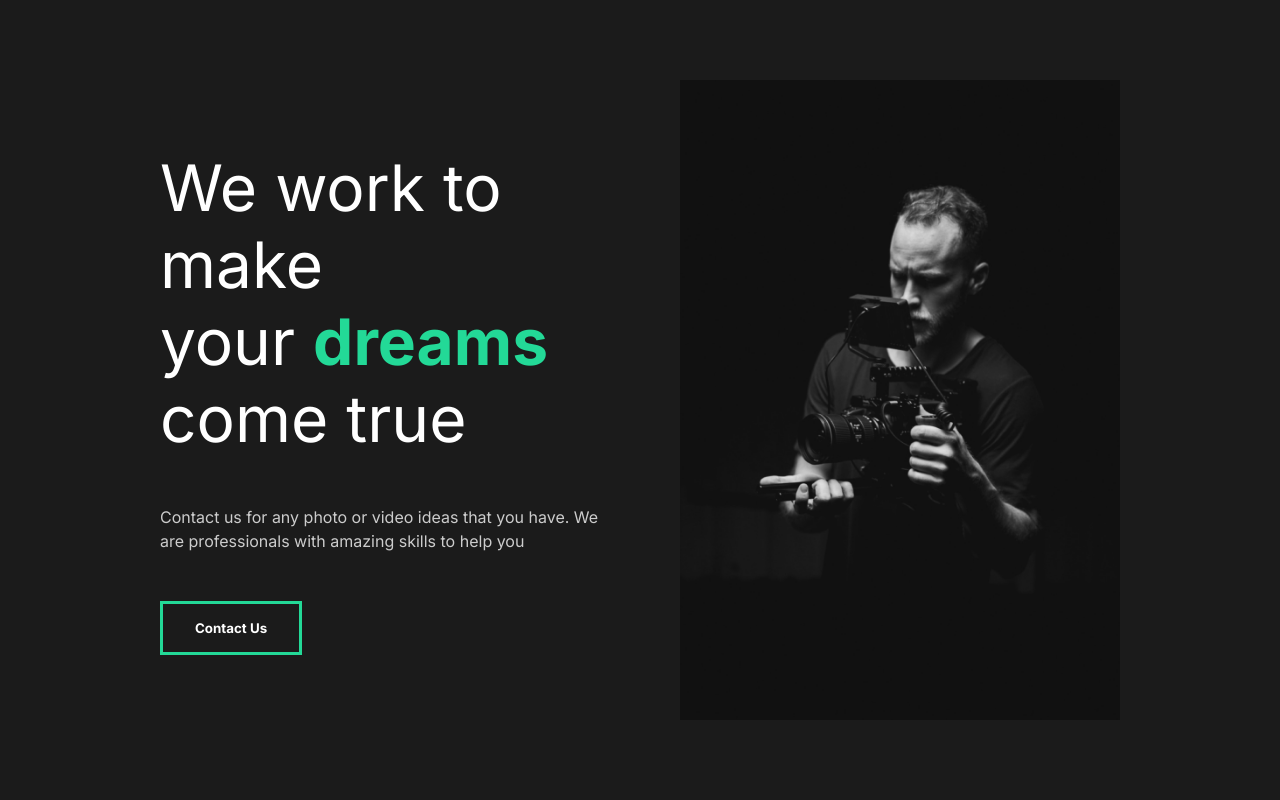
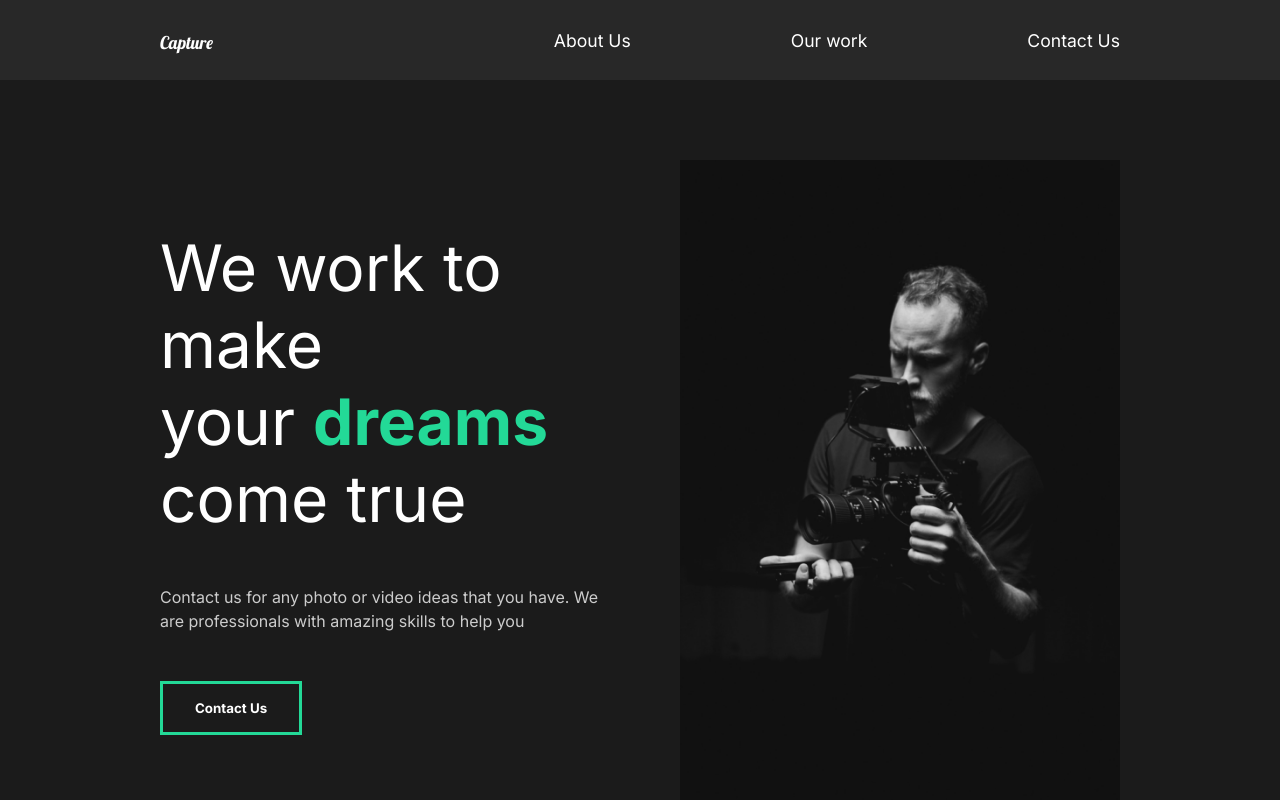
Before and after one commit to oley-projects/catpure-react-app, a React (Create React App) app: page / in a window 1280 px wide. Shown: the top 800 px of the page. Built offline with nearby package versions, Linux system fonts and the light colour scheme.

Commit message:
nav component

```diff
--- a/src/App.js
+++ b/src/App.js
@@ -2,11 +2,13 @@
 import GlobalStyle from "./components/GlobalStyle";
 //Import Pages
 import AboutUs from "./pages/AboutUs";
+import Nav from "./components/Nav";
 
 function App() {
   return (
     <div className="App">
       <GlobalStyle />
+      <Nav />
       <AboutUs />
     </div>
   );
--- /dev/null
+++ b/src/components/Nav.js
@@ -0,0 +1,43 @@
+import styled from "styled-components";
+
+const Nav = () => {
+  return(
+    <StyledNav>
+      <h1 className="logo"><a href="#">Capture</a></h1>
+      <ul>
+        <li><a href="#">About Us</a></li>
+        <li><a href="#">Our work</a></li>
+        <li><a href="#">Contact Us</a></li>
+      </ul>
+    </StyledNav>
+  );
+};
+
+const StyledNav = styled.nav`
+  min-height: 10vh;
+  display: flex;
+  margin: auto;
+  justify-content: space-between;
+  align-items: center;
+  padding: 1rem 10rem;
+  background-color: #282828;
+  a {
+    color: white;
+    text-decoration: none;
+  }
+  ul {
+    display: flex;
+    list-style-type: none;
+    li {
+      padding-left: 10rem;
+      position: relative;
+    }
+  }
+  .logo {
+    font-size: 1.5rem;
+    font-family: "Lobster", cursive;
+    font-weight: lighter;
+  }
+`;
+
+export default Nav;
```
